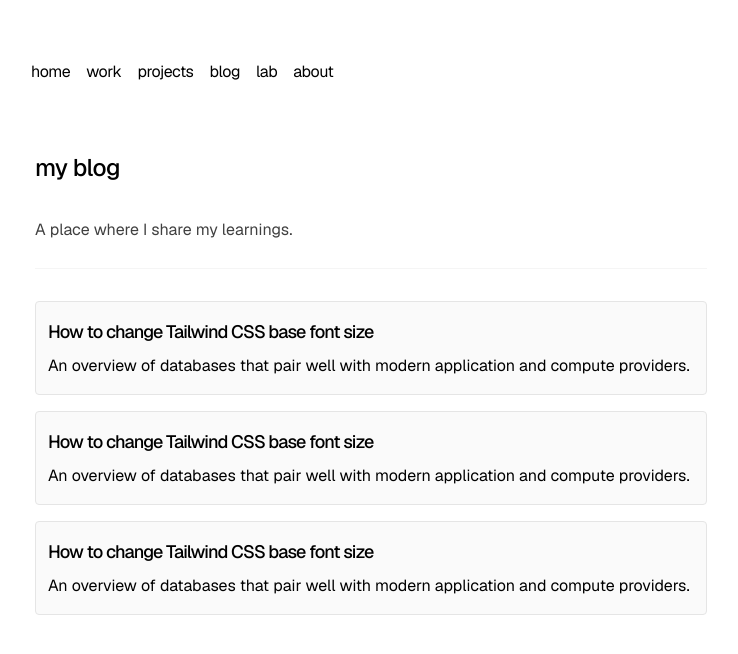
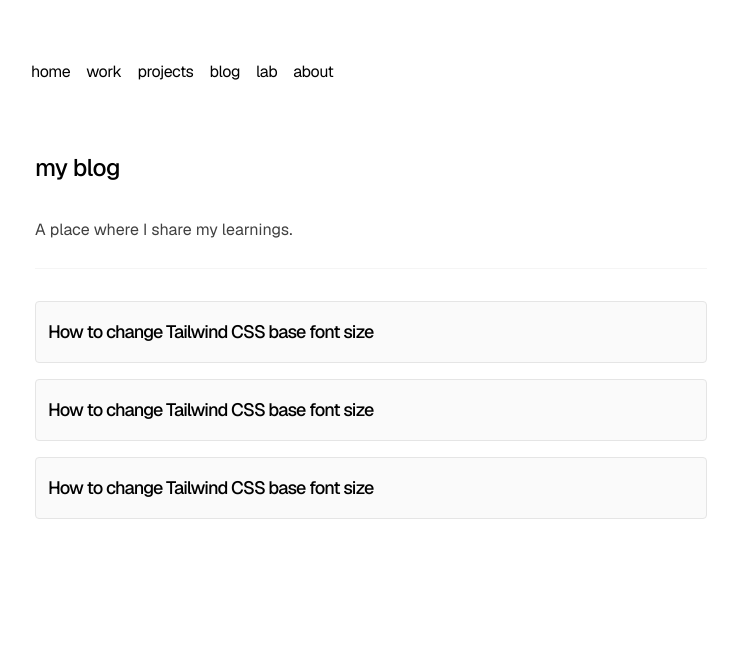
Before and after one commit to sanicodeplayground/portfolio-sanita, a Next.js app: page /blog in a window 1280 px wide. Shown: the top 654 px of the page, without its empty margins (269-1007 px from the left). Built offline with nearby package versions, Linux system fonts and the light colour scheme.

Commit message:
remove summary from blog post

```diff
--- a/src/components/blog-posts.tsx
+++ b/src/components/blog-posts.tsx
@@ -7,7 +7,6 @@ import matter from 'gray-matter';
 interface BlogPost {
   slug: string;
   title: string;
-  summary: string;
 }
 
 // Function to render blog posts (title, summary, and slug)
@@ -24,21 +23,19 @@ export function getAllBlogPosts(): BlogPost[] {
     return {
       slug: filename.replace('.mdx', ''),
       title: data.title,
-      summary: data.summary,
     };
   });
   return blogPosts;
 }
 
 // Blog posts component
-export const LinkBlog: FC<BlogPost> = ({ slug, title, summary }) => {
+export const LinkBlog: FC<BlogPost> = ({ slug, title }) => {
   return (
     <Link
       href={`/blog/${slug}`}
       className="w-full rounded border border-neutral-200 bg-neutral-50 px-3 py-4 dark:border-neutral-700 dark:bg-neutral-800"
     >
-      <h3 className="font-medium text-lg mb-2 tracking-tight">{title}</h3>
-      <p>{summary}</p>
+      <h3 className="font-medium text-lg tracking-tight">{title}</h3>
     </Link>
   );
 };
```
